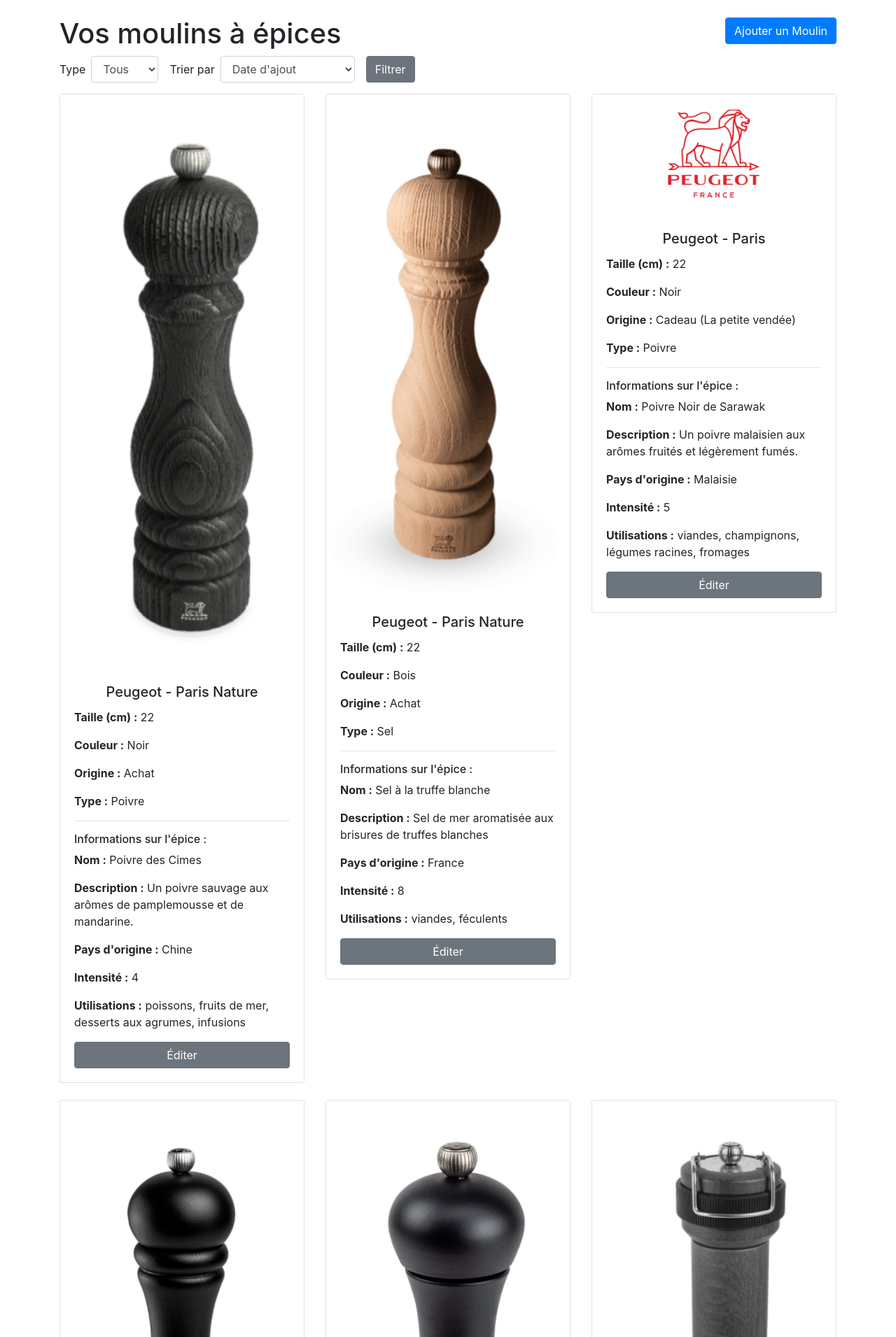
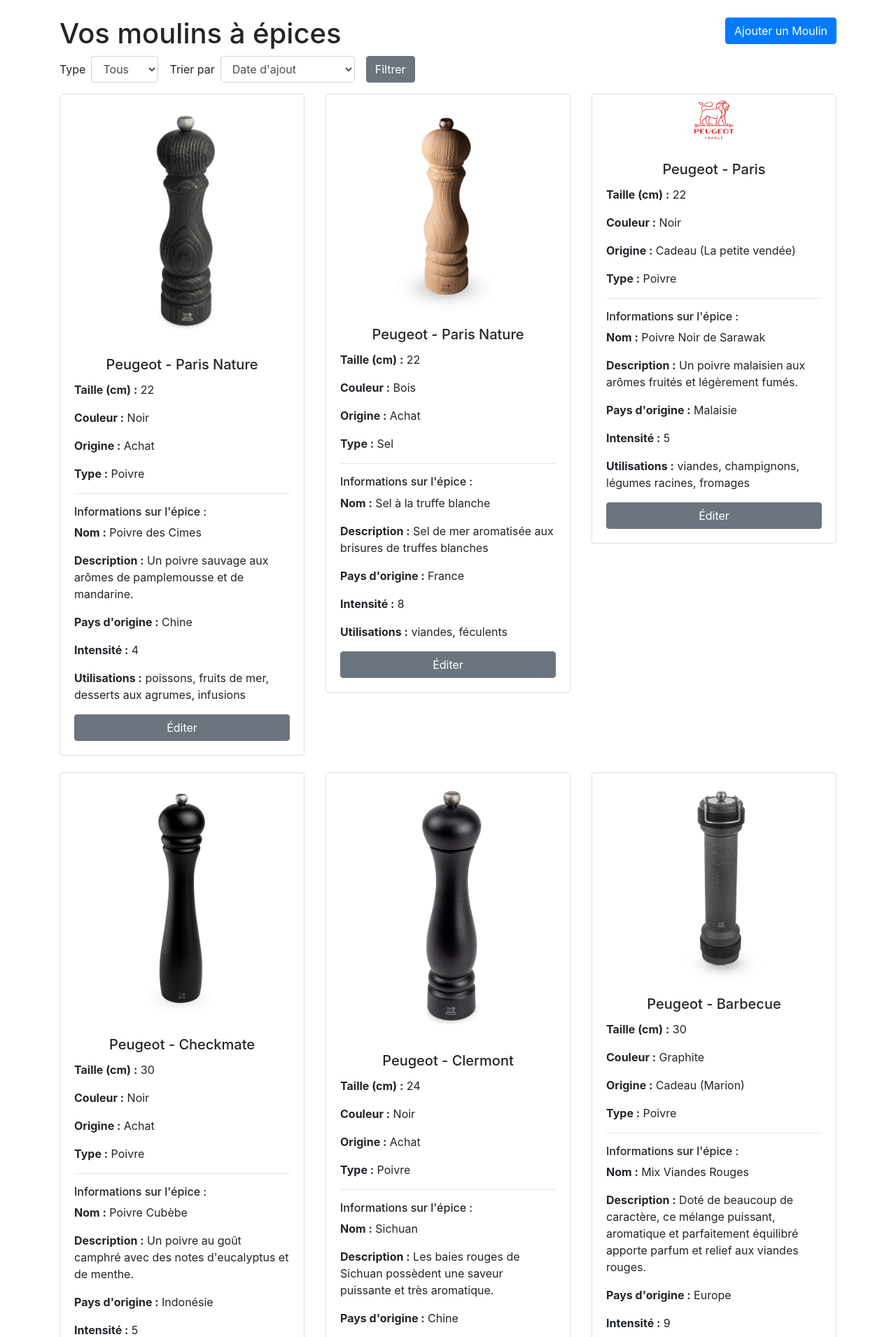
Before and after one commit to PAPAMICA/Le-Moulin-Gourmet, a Flask app: page /moulins in a window 1280 px wide. Shown: the part 56-1967 px from the top of the page at 70% size. Run offline with Flask 3, Linux system fonts and the light colour scheme; data comes from the database, SQL or seed files in the repository; some libraries are stand-ins or nearby versions.

Commit message:
fix image

```diff
--- a/templates/moulins.html
+++ b/templates/moulins.html
@@ -62,5 +62,11 @@
                 height: auto;
             }
         }
+        @media (min-width: 577px) {
+            .moulin-photo {
+                width: 150px;
+                height: auto;
+            }
+        }
     </style>
 {% endblock %}
--- a/templates/recherche.html
+++ b/templates/recherche.html
@@ -163,7 +163,7 @@
                                             '<img class="card-img-top" src="' + moulin.photo + '" alt="' + moulin.modele + '">' +
                                             '<div class="card-body">' +
                                                 '<h5 class="card-title">' + moulin.marque + ' - ' + moulin.modele + '</h5>' +
-                                                '<p class="card-text"><strong>Taille :</strong> ' + moulin.taille + '</p>' +
+                                                '<p class="card-text"><strong>Taille :</strong> ' + (moulin.taille ? moulin.taille : 'Non spécifiée') + '</p>' +
                                                 '<p class="card-text"><strong>Couleur :</strong> ' + moulin.couleur + '</p>' +
                                                 '<p class="card-text"><strong>Origine :</strong> ' + moulin.origine + '</p>' +
                                                 '<p class="card-text"><strong>Type :</strong> ' + moulin.type_moulin + '</p>' +
```
